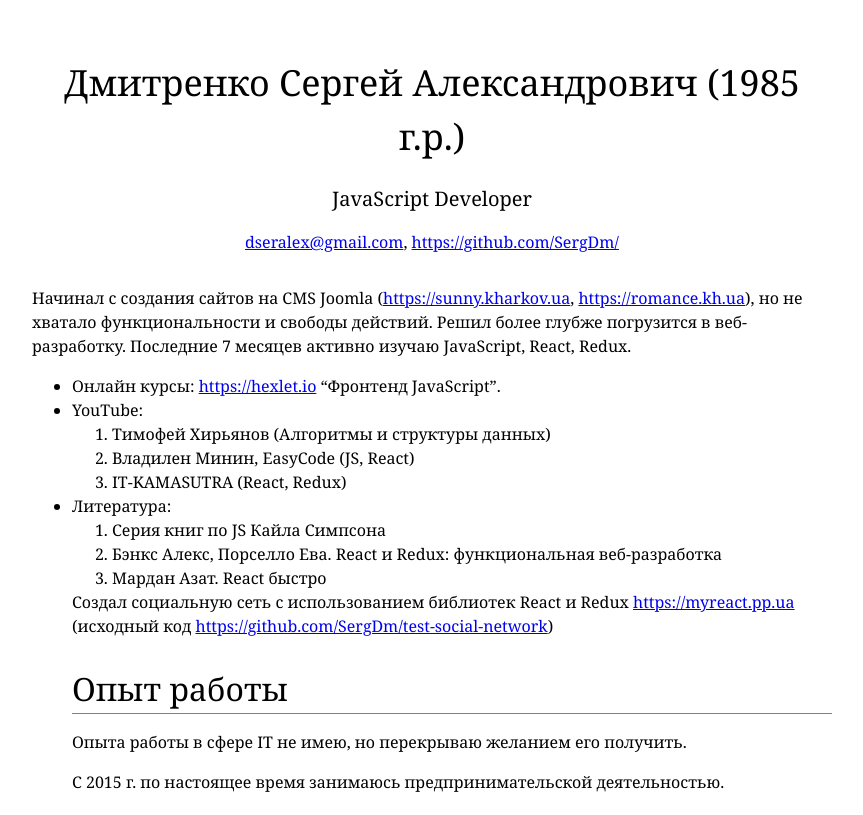
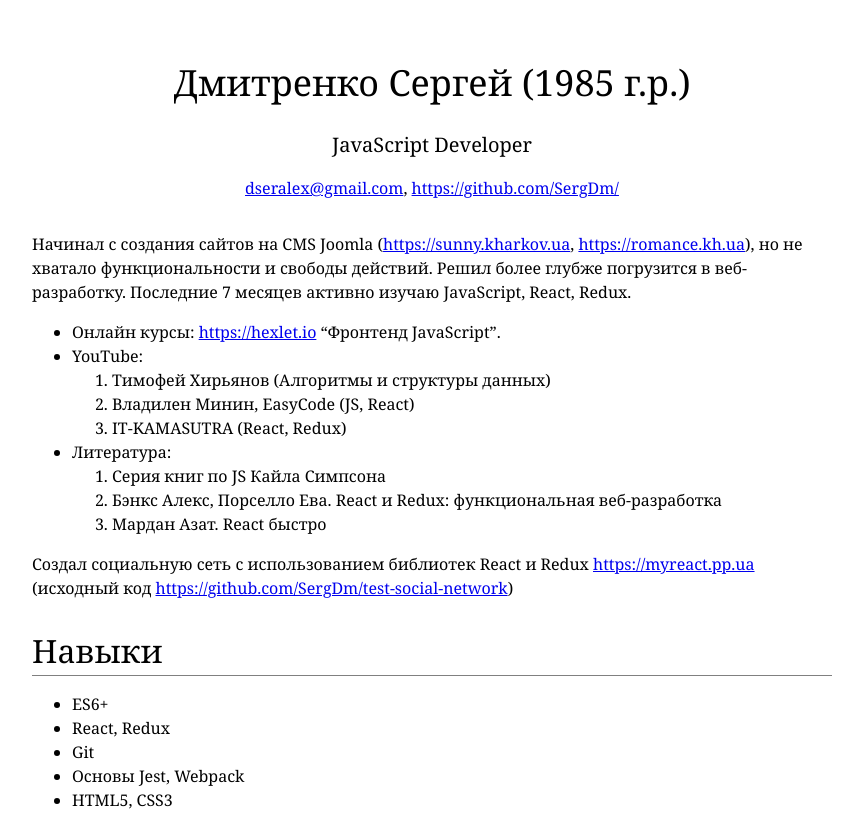
Before and after one commit to SergDm/SergDm.github.io, a plain HTML site: page index.html in a window 1280 px wide. Shown: the top 815 px of the page, without its empty margins (208-1071 px from the left). Drawn offline with Linux system fonts and the light colour scheme.

Commit message:
edit index.html

```diff
--- a/index.html
+++ b/index.html
@@ -9,7 +9,7 @@
 
 <body>
 	<div id="header">
-		<h1>Дмитренко Сергей Александрович (1985 г.р.)</h1>
+		<h1>Дмитренко Сергей (1985 г.р.)</h1>
 		<h3>JavaScript Developer</h3>
 		<p><a href="dseralex@gmail.com">dseralex@gmail.com</a>, <a
 				href="https://github.com/SergDm/ ">https://github.com/SergDm/ </a></p>
@@ -34,10 +34,19 @@
 				<li>Бэнкс Алекс, Порселло Ева. React и Redux: функциональная веб-разработка</li>
 				<li>Мардан Азат. React быстро</li>
 			</ol>
-				Создал социальную сеть с использованием библиотек React и Redux
+			</ul>
+			<p>Создал социальную сеть с использованием библиотек React и Redux
 				<a href="https://myreact.pp.ua">https://myreact.pp.ua</a>
 				(исходный код <a
-					href="https://github.com/SergDm/test-social-network">https://github.com/SergDm/test-social-network</a>)
+					href="https://github.com/SergDm/test-social-network">https://github.com/SergDm/test-social-network</a>)</p>
+			<h2>Навыки</h2>
+			<ul>
+				<li>ES6+</li>
+				<li>React, Redux</li>
+				<li>Git</li>
+				<li>Основы Jest, Webpack</li>
+				<li>HTML5, CSS3</li>
+			</ul>
 			<h2>Опыт работы</h2>
 			<p>Опыта работы в сфере IT не имею, но перекрываю желанием его получить.</p>
 			<p>С 2015 г. по настоящее время занимаюсь предпринимательской деятельностью.</p>
```
Lines whose indentation alone changed are shown as unchanged.
